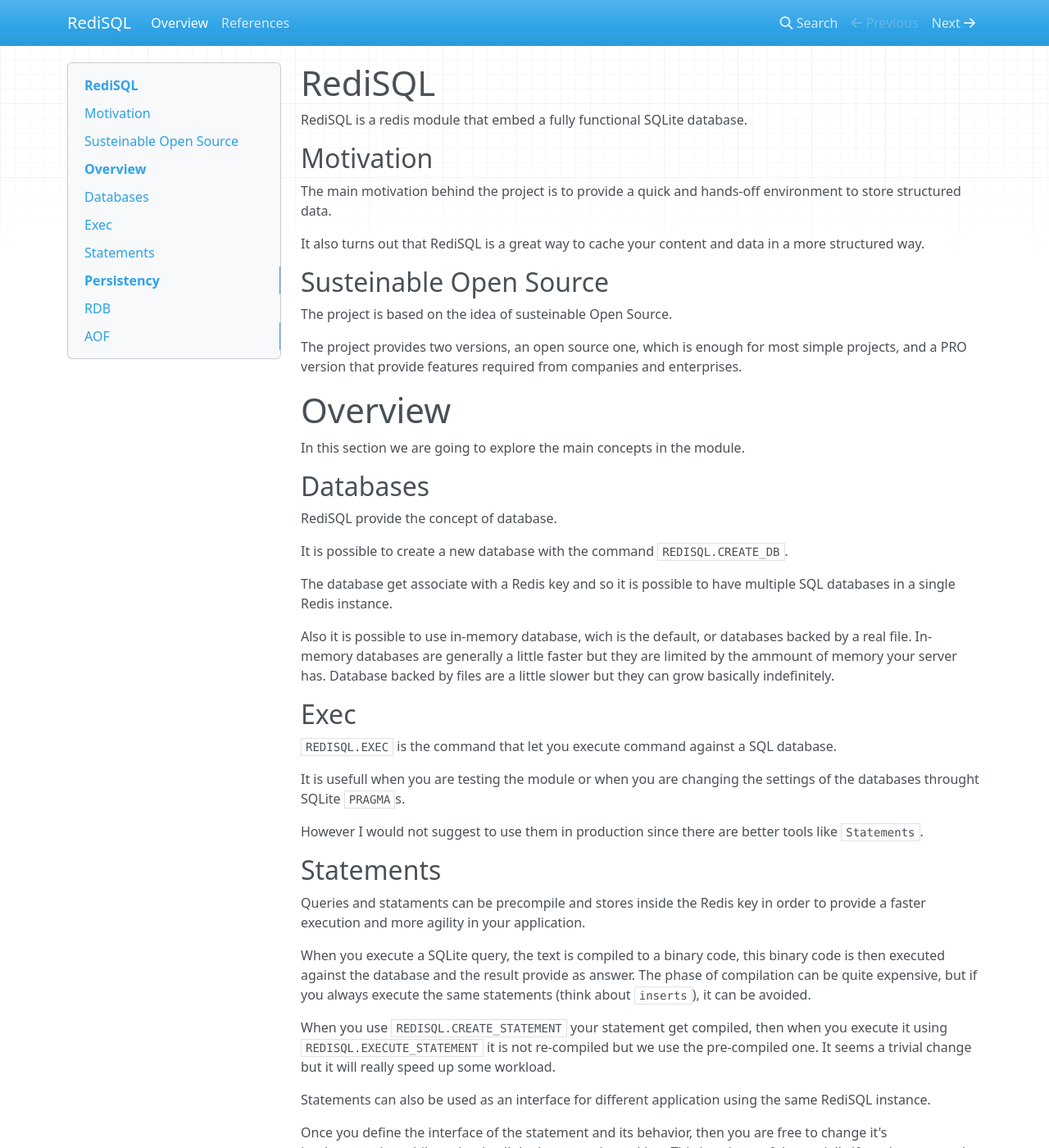
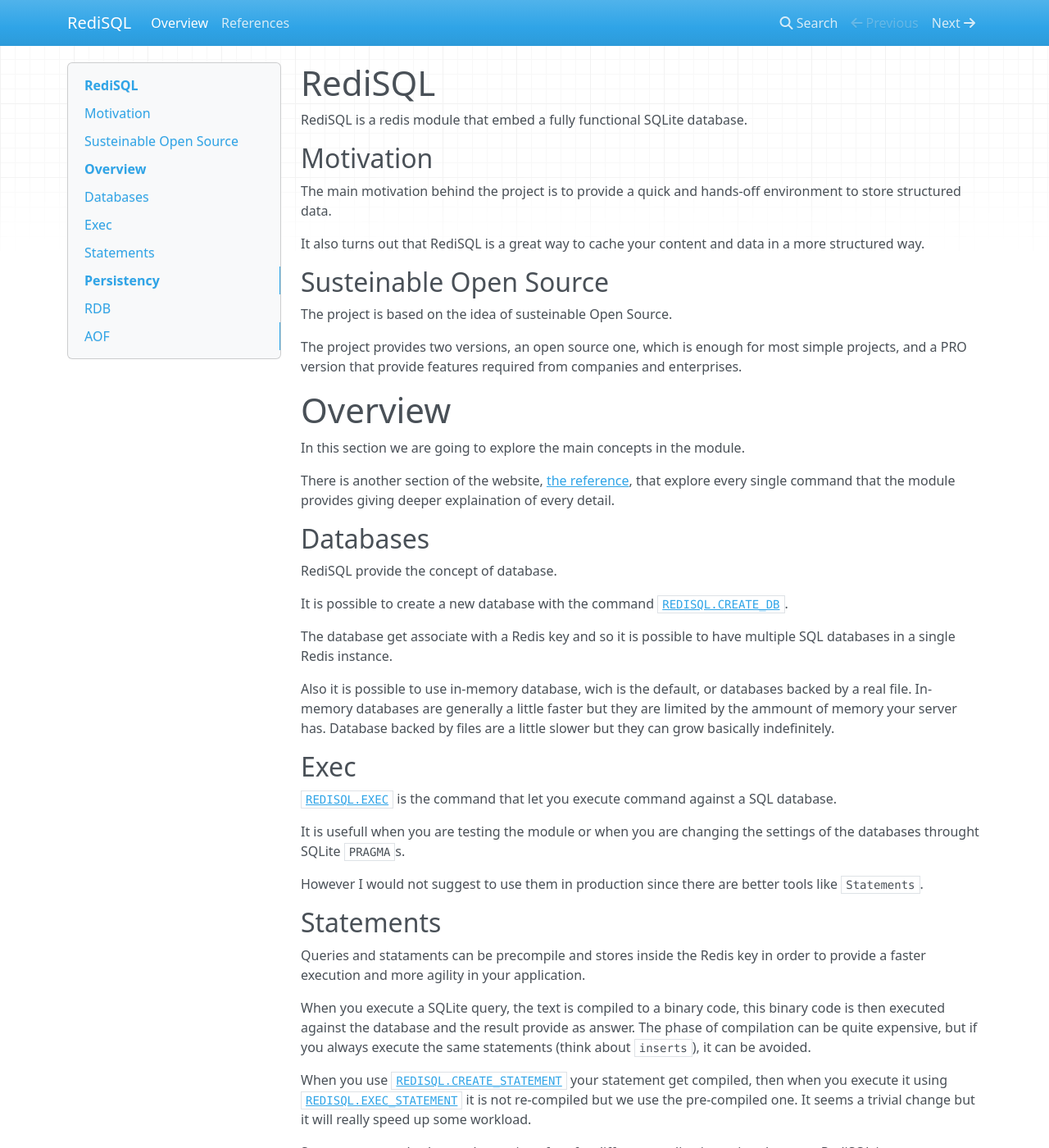
Before and after one commit to RedBeardLab/rediSQL, an MkDocs documentation site: the page built from doc/docs/index.md, in a window 1280 px wide and 1400 px high. Shown: the whole window at 82% size. Built offline with MkDocs 1.6.1, drawn with Linux system fonts in a browser that asks for light colours; nearby versions of some CDN libraries; old or Windows-style settings are respelled for this version of MkDocs.

Commit message:
better index

```diff
--- a/doc/docs/index.md
+++ b/doc/docs/index.md
@@ -18,11 +18,13 @@
 
 In this section we are going to explore the main concepts in the module.
 
+There is another section of the website, [the reference][ref], that explore every single command that the module provides giving deeper explaination of every detail.
+
 ## Databases
 
 RediSQL provide the concept of database.
 
-It is possible to create a new database with the command `REDISQL.CREATE_DB`.
+It is possible to create a new database with the command [`REDISQL.CREATE_DB`][r:create_db].
 
 The database get associate with a Redis key and so it is possible to have multiple SQL databases in a single Redis instance.
 
@@ -30,7 +32,7 @@
 
 ## Exec
 
-`REDISQL.EXEC` is the command that let you execute command against a SQL database.
+[`REDISQL.EXEC`][r:exec] is the command that let you execute command against a SQL database.
 
 It is usefull when you are testing the module or when you are changing the settings of the databases throught SQLite `PRAGMA`s.
 
@@ -43,7 +45,7 @@
 When you execute a SQLite query, the text is compiled to a binary code, this binary code is then executed against the database and the result provide as answer.
 The phase of compilation can be quite expensive, but if you always execute the same statements (think about `inserts`), it can be avoided.
 
-When you use `REDISQL.CREATE_STATEMENT` your statement get compiled, then when you execute it using `REDISQL.EXECUTE_STATEMENT` it is not re-compiled but we use the pre-compiled one. It seems a trivial change but it will really speed up some workload.
+When you use [`REDISQL.CREATE_STATEMENT`][r:create_statement] your statement get compiled, then when you execute it using [`REDISQL.EXEC_STATEMENT`][r:exec_statement] it is not re-compiled but we use the pre-compiled one. It seems a trivial change but it will really speed up some workload.
 
 Statements can also be used as an interface for different application using the same RediSQL instance.
 
@@ -67,3 +69,10 @@
 At the moment all the commands are replicated, this is quite a waste and we are moving to replicate only the commands that actually modify the codebase.
 
 With AOF replication you also get instance replication that allows to replicate the same dataset into different redis instances.
+
+
+[ref]: references.md
+[r:create_db]: references.md#redisqlcreate_db
+[r:exec]: references.md#redisqlexec
+[r:create_statement]: references.md#redisqlcreate_statement
+[r:exec_statement]: references.md#redisqlexec_statement
```
